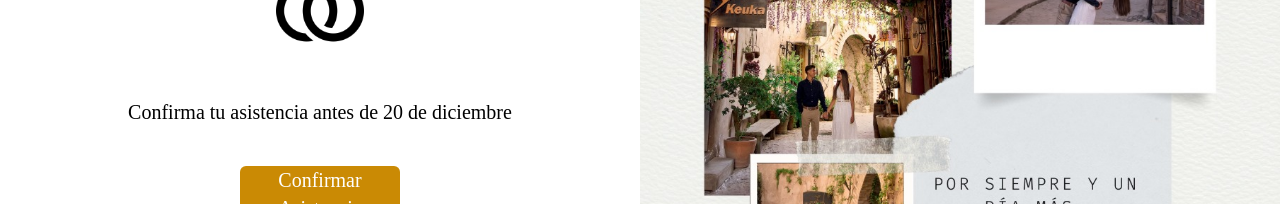
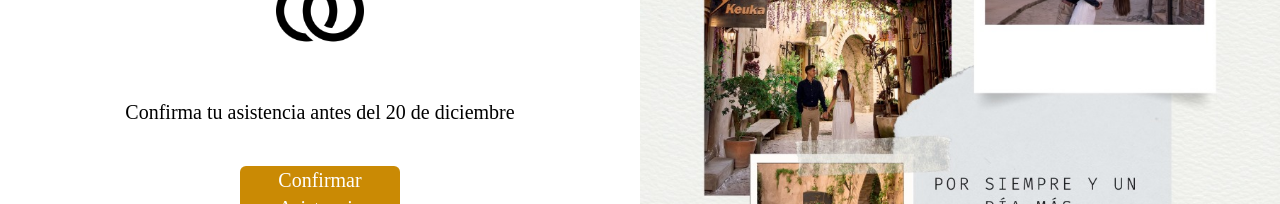
Before and after one commit to patrickespinoza/Boda-Arely-Patrick, a React (Vite) app in the folder Nuestra-Boda/: page / in a window 1280 px wide. Shown: the part 3468-3672 px from the top of the page. Built offline with nearby package versions, Linux system fonts and the light colour scheme; a web font is replaced by a local one.

Commit message:
cambio de a del

```diff
--- a/Nuestra-Boda/src/intinerario.jsx
+++ b/Nuestra-Boda/src/intinerario.jsx
@@ -93,7 +93,7 @@ export default function Intinerario() {
 <div className="flex flex-col items-center justify-center gap-3 h-96 md:h-80 lg:h-[700px]">
   <h1 className="text-xl sm:text-2xl font-bold p-5 font-playfair">CONFIRMAR ASISTENCIA</h1>
   <img className="h-24 w-24 sm:h-28 sm:w-28 p-3" src="/anillos-de-boda.png" alt="dress code" />
-  <p className="text-lg sm:text-xl p-7 text-center font-cursiveDancing">Confirma tu asistencia antes de 20 de diciembre</p>
+  <p className="text-lg sm:text-xl p-7 text-center font-cursiveDancing">Confirma tu asistencia antes del 20 de diciembre</p>
 
   {/* Botón para redirigir al Google Form */}
   <button
```
